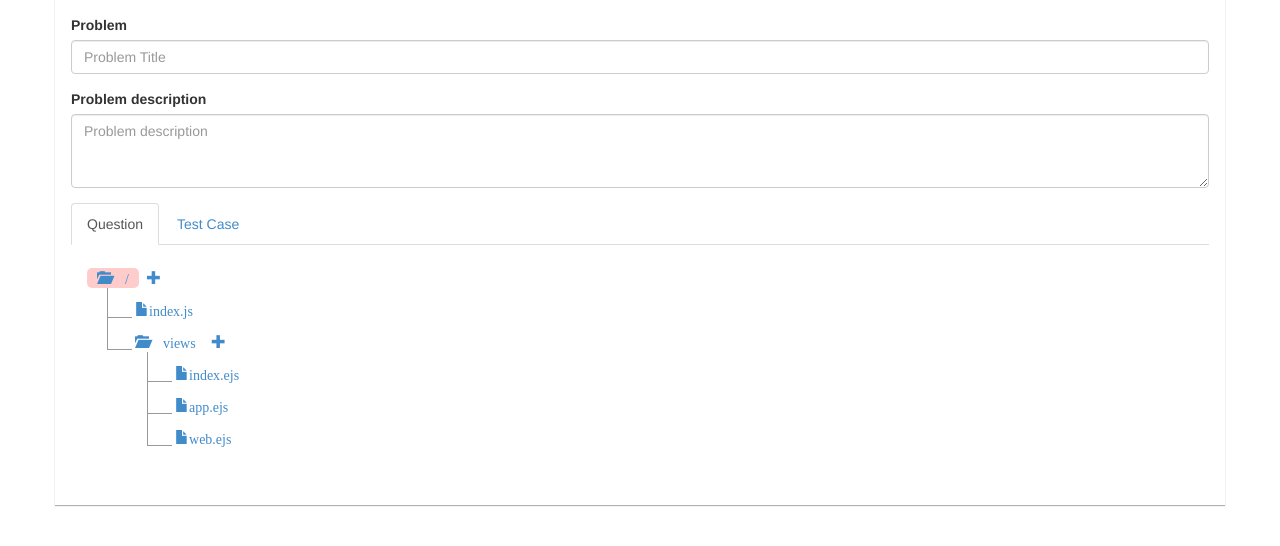
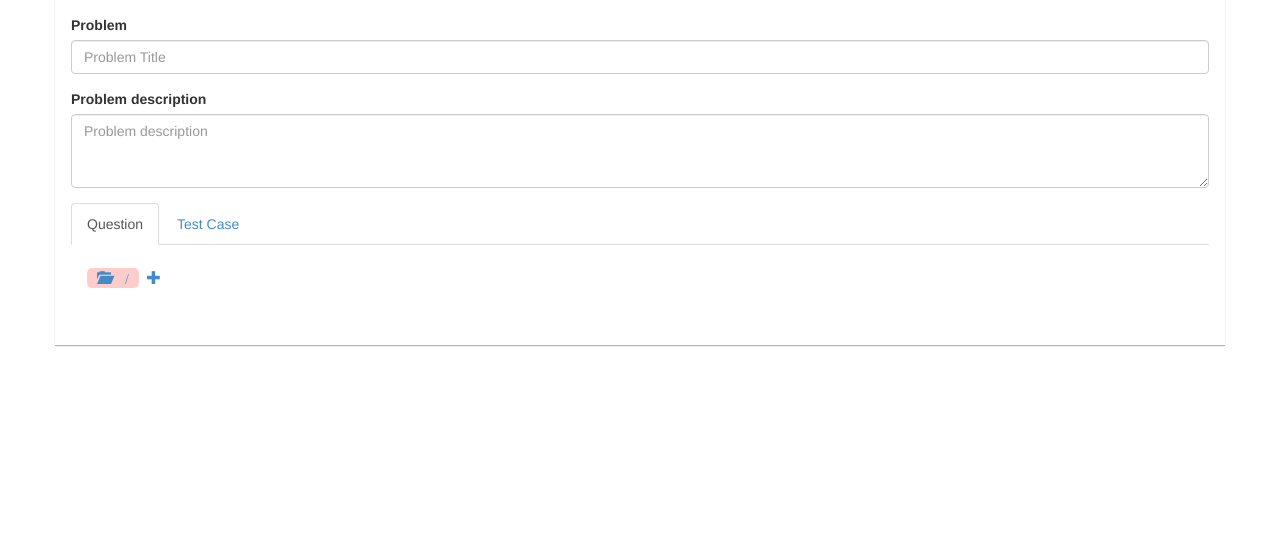
Before and after one commit to WebRockStar/WebRockStar, a Node server app: page /company/problems in a window 1280 px wide, after a click on "Question". Shown: the part 71-617 px from the top of the page. Run offline with Node 20, Linux system fonts and the light colour scheme; some libraries are stand-ins or nearby versions.

Commit message:
Update company_problem

```diff
--- a/views/company_problems.ejs
+++ b/views/company_problems.ejs
@@ -23,19 +23,6 @@
               <div class="tree">
                 <ul>
                   <li><a href="#" class="active"><span class="glyphicon glyphicon-folder-open">/</span></a><a clas="btn btn-xs btn-danger"><span class="glyphicon glyphicon-plus"></span></a></li>
-                  <ul>
-                    <li>
-                      <a href="#"><span class="glyphicon glyphicon-file">index.js</span></a>
-                    </li>
-                    <li>
-                      <a href="#"><span class="glyphicon glyphicon-folder-open">views</span><a clas="btn btn-xs btn-danger"><span class="glyphicon glyphicon-plus"></span></a></a>
-                      <ul>
-                        <a href="#"><li><span class="glyphicon glyphicon-file">index.ejs</span></a></li>
-                        <a href="#"><li><span class="glyphicon glyphicon-file">app.ejs</span></a></li>
-                        <a href="#"><li><span class="glyphicon glyphicon-file">web.ejs</span></a></li>
-                      </ul>
-                    </li>
-                  </ul>
                 </ul>
               </div> <!-- tree -->
             </div> <!-- row -->
@@ -44,7 +31,7 @@
             <div class="wrs-left-border">
               <div class="panel panel-default filestruct-panel">
                 <div class="panel-heading">
-                  <h4>/</h4>
+                  <h4 id='current-obj' data-current-obj-id='0'>/</h4>
                   <span class="wrs-pull-right">
                     <button class="btn btn-danger">Delete</button>
                   </span>
@@ -81,7 +68,7 @@
                     <div class="checkbox">
                        <label><input id="wrs-file-editable" type="checkbox" checked> Editable</label>
                     </div>
-                    <button type="submit" class="btn btn-primary filestruct-save">Save</button>
+                    <button type="button" class="btn btn-primary filestruct-save">Save</button>
                     <button type="cancel" class="btn btn-default btn-danger">Cancel</button>
                   </form>
                 </div> <!-- panel-body -->
```
